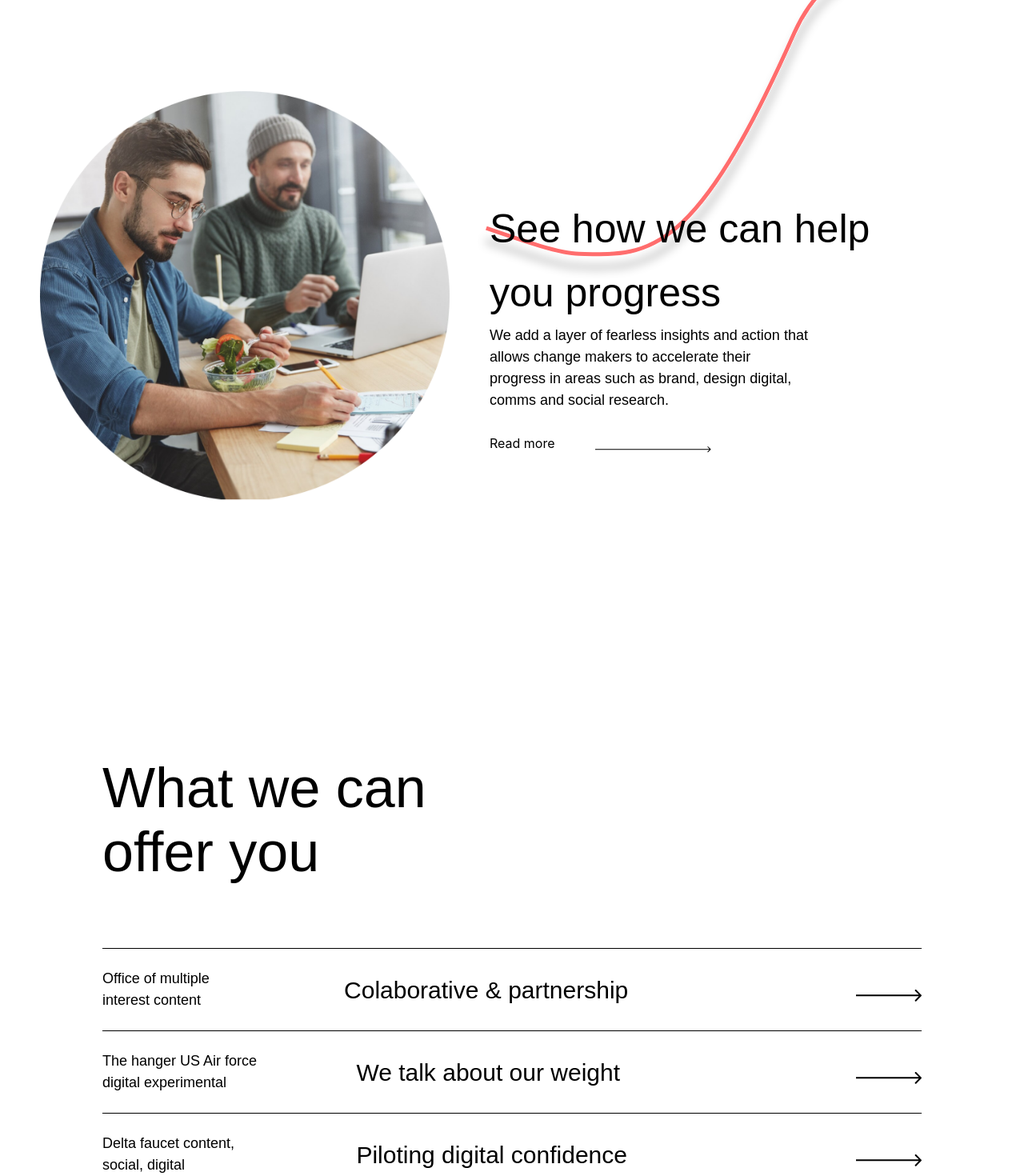
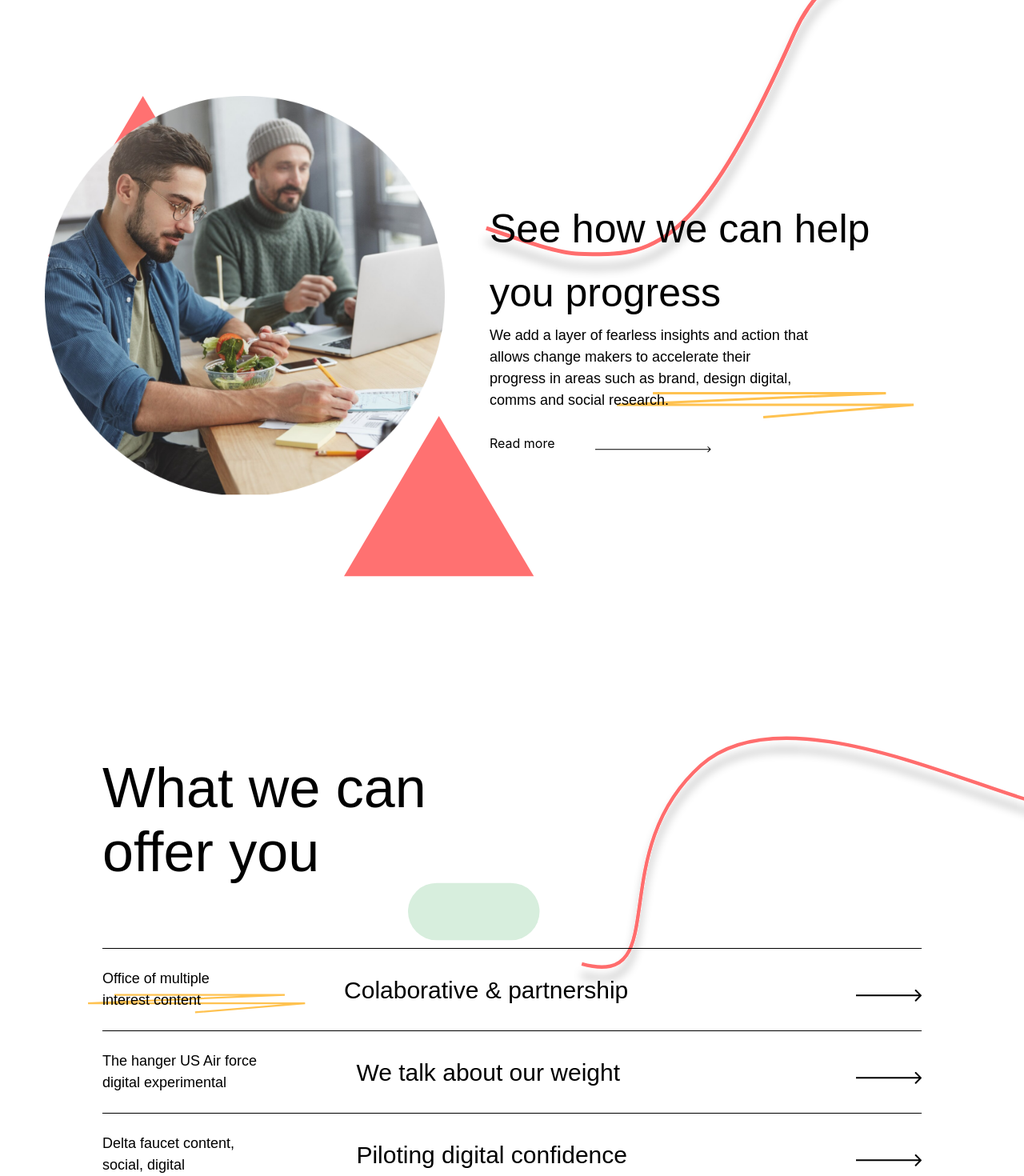
Before and after one commit to shivanshx7/elementum, a React (Vite) app: page / in a window 1280 px wide. Shown: the part 1660-3130 px from the top of the page at 80% size. Built offline with nearby package versions, Linux system fonts and the light colour scheme; a web font is replaced by a local one.

Commit message:
services

```diff
--- a/src/App.jsx
+++ b/src/App.jsx
@@ -17,12 +17,14 @@ import { useState,useRef } from 'react'
 function App() {
   const [count, setCount] = useState(0)
   const containerRef = useRef(null);
+
   const { scrollYProgress } = useScroll({
     target: containerRef,
     offset: ["start end", "end start"],
   });
   const pathLength = useTransform(scrollYProgress, [0, 1], [0, 1]);
-  return (
+
+    return (
     <>
       <nav className='flex justify-between items-center h-20 w-full px-10'>
         <div className='font-gerbil text-[28px] w-[10%]' >
@@ -120,7 +122,7 @@ function App() {
           </div>
         </div>
         <div className='w-[40%] h-full flex justify-center items-center relative right-[50px]'>
-          <img src={bodyimg}></img>
+          <img src={bodyimg} className='h-[500px] w-[500px]'></img>
         </div>
       </section>
       {/* SVG */}
@@ -149,7 +151,7 @@ function App() {
             <motion.path
             initial={{pathLength:0}}
             whileInView={{pathLength:1}}
-            transition={{ease: easeIn,duration:1}}
+            transition={{ease: easeIn,duration:1,delay:0.5}}
             viewport={{ once: true, amount: 0.5 }}
             d="M45.0339 1.5H336.4L0.0641632 15.9H371.064L183.066 31.5" stroke="#FFC250" stroke-width="3"/>
           </svg>
@@ -180,12 +182,103 @@ function App() {
             </defs>
           </svg>
 
+
+          {/* square thingee */}
+          <div className='absolute top-[-550px] right-[30px]'>
+          <svg width="233" height="227" viewBox="0 0 233 227" fill="none" xmlns="http://www.w3.org/2000/svg">
+            <path  d="M45.3254 -2.02656e-06L232.277 40.5018L186.952 226.343L4.78625e-05 185.841L45.3254 -2.02656e-06Z" fill="#FF7171"/>
+          </svg>
+          </div>
+
+          {/* triangle thingee */}
+          <div className='absolute top-[200px] left-[30px]'>
+            <svg width="238" height="201" viewBox="0 0 238 201" fill="none" xmlns="http://www.w3.org/2000/svg">
+              <path d="M118.645 0L237.291 200.25H0L118.645 0Z" fill="#FF7171"/>
+            </svg>
+          </div>
+          <div className='absolute top-[600px] left-[400px] z-200'>
+            <svg width="238" height="201" viewBox="0 0 238 201" fill="none" xmlns="http://www.w3.org/2000/svg">
+              <path d="M118.645 0L237.291 200.25H0L118.645 0Z" fill="#FF7171"/>
+            </svg>
+          </div>
+
+
+          {/* progrezz zipzap */}
+          <motion.div className='absolute top-[570px] right-[370px]'>
+          <svg width="372" height="33" viewBox="0 0 372 33" fill="none" xmlns="http://www.w3.org/2000/svg">
+            <motion.path
+            initial={{pathLength:0}}
+            whileInView={{pathLength:1}}
+            transition={{ease: easeIn,duration:1,delay:0.5}}
+            viewport={{ once: true, amount: 0.5 }}
+            d="M45.0339 1.5H336.4L0.0641632 15.9H371.064L183.066 31.5" stroke="#FFC250" stroke-width="3"/>
+          </svg>
+
+          </motion.div>
+
+            {/* offer zipzap */}
+            <motion.div className='absolute top-[1318px] left-[80px] -z-1'>
+              <svg width="272" height="33" viewBox="0 0 372 33" fill="none" xmlns="http://www.w3.org/2000/svg">
+                <motion.path
+                  initial={{pathLength:0}}
+                  whileInView={{pathLength:1}}
+                  transition={{ease: easeIn,duration:1,delay:0.5}}
+                  viewport={{ once: true, amount: 0.5 }}
+                d="M45.0339 1.5H336.4L0.0641632 15.9H371.064L183.066 31.5" stroke="#FFC250" stroke-width="3"/>
+              </svg>
+            </motion.div>
+
+            {/* green 2*/}
+          <motion.div
+            initial={{opacity: 1, x: -150}}
+            whileInView={{opacity: 1, x: 0}}
+            transition={{ease:easeInOut, delay:1,duration:1}}
+            viewport={{ once: true }}
+
+            className='absolute top-[1165px] left-[480px] -z-1 '
+          >
+            <svg width="300" height="109" viewBox="0 0 456 109" fill="none" xmlns="http://www.w3.org/2000/svg">
+              <rect width="250" height="109" rx="54.5" fill="#D7EEDD"/>
+            </svg>
+
+          </motion.div>
+
+
+        </div>
+        {/* ribbon 2 */}
+        <div
+          className='absolute top-[1400px] right-[-200px] -z-2'
+        >
+          <svg width="764" height="654" viewBox="0 0 864 654" fill="none" xmlns="http://www.w3.org/2000/svg">
+          <g filter="url(#filter0_d_1_158)">
+          <motion.path
+            initial={{pathLength:0}}
+            whileInView={{pathLength:1}}
+            transition={{ease:easeInOut,duration:2,delay:0.5}}
+            viewport={{ once: true }}
+
+          d="M1488.65 134.467C1446.64 22.3687 1055.93 -89.3365 963 120.86C835.832 408.503 777.269 398.935 693.689 397.279C610.11 395.623 306.809 225.312 181.153 337.967C41.357 463.299 144.653 654.467 12.6534 618.727" stroke="#FF6D6D" stroke-width="5"/>
+          </g>
+          <defs>
+          <filter id="filter0_d_1_158" x="0" y="0" width="1502.99" height="653.604" filterUnits="userSpaceOnUse" color-interpolation-filters="sRGB">
+          <feFlood flood-opacity="0" result="BackgroundImageFix"/>
+          <feColorMatrix in="SourceAlpha" type="matrix" values="0 0 0 0 0 0 0 0 0 0 0 0 0 0 0 0 0 0 127 0" result="hardAlpha"/>
+          <feOffset dy="16"/>
+          <feGaussianBlur stdDeviation="6"/>
+          <feComposite in2="hardAlpha" operator="out"/>
+          <feColorMatrix type="matrix" values="0 0 0 0 0 0 0 0 0 0 0 0 0 0 0 0 0 0 0.25 0"/>
+          <feBlend mode="normal" in2="BackgroundImageFix" result="effect1_dropShadow_1_158"/>
+          <feBlend mode="normal" in="SourceGraphic" in2="effect1_dropShadow_1_158" result="shape"/>
+          </filter>
+          </defs>
+          </svg>
+
         </div>
 
       </div>
       <section className='hero w-full h-screen flex justify-center items-center'>
         <div className='w-[40%] h-full flex justify-center items-center relative left-[50px] bottom-[50px]'>
-          <img src={bodyimg2}></img>
+          <img src={bodyimg2} className='h-[500px] w-[500px]'></img>
         </div>
         <div className='w-[60%] h-full flex flex-col justify-center items-start pl-[100px]'>
           <p className="font-gerbil w-[80%] font-normal text-[50px] leading-[80px] tracking-normal  [leading-trim:none]">See how we can help you progress</p>
@@ -198,6 +291,7 @@ function App() {
           </div>
         </div>
       </section>
+
       {/* Services */}
       <section className='hero w-full h-screen flex justify-center items-center'>
         <div className='w-[80%] m-auto flex flex-col justify-center items-start'>
```
